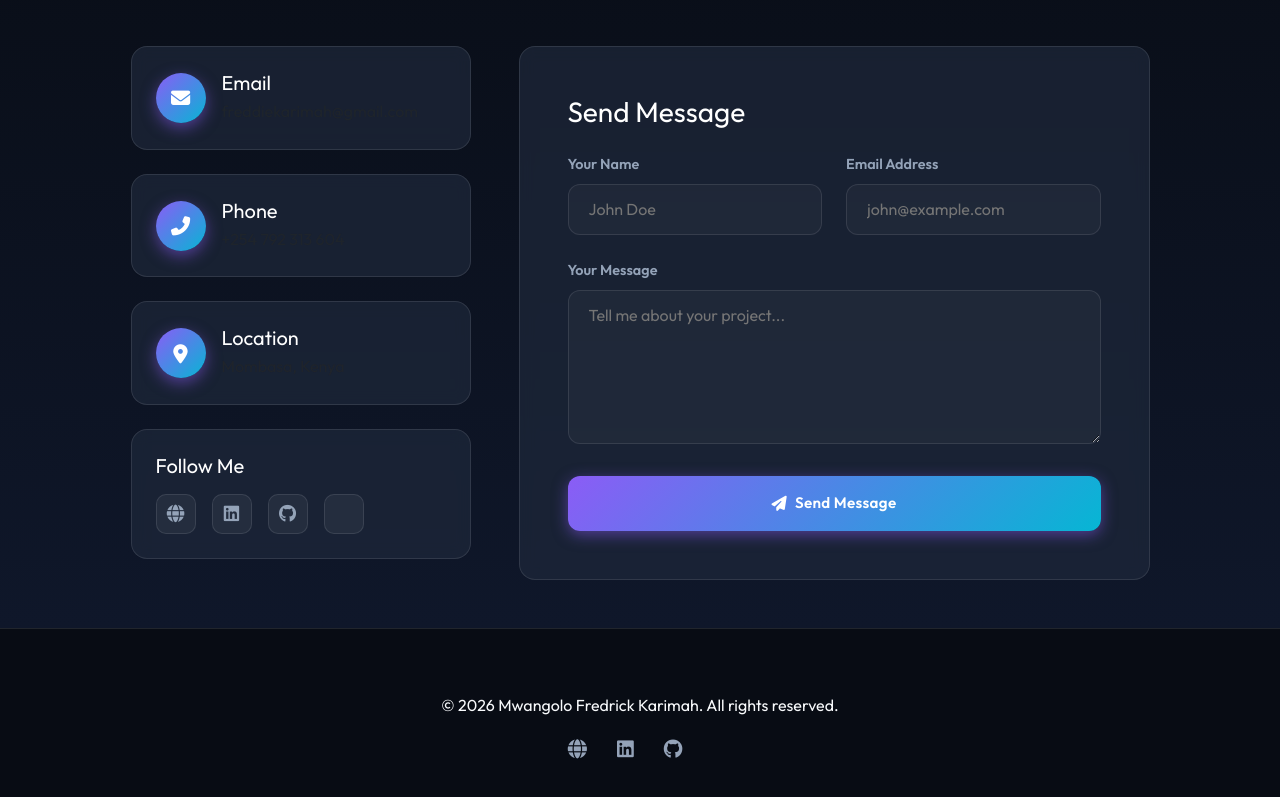
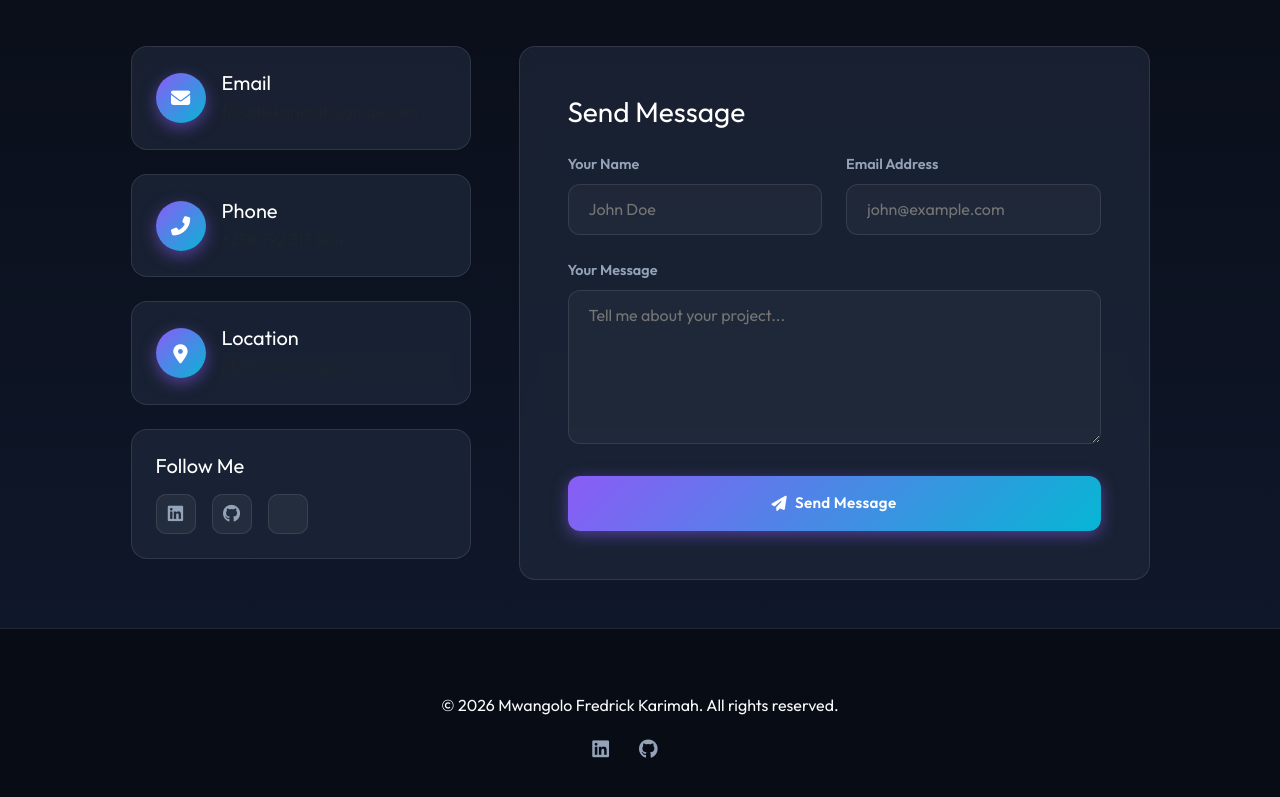
Before and after one commit to Karim08F/Port4lio, a React (Vite) app: page /contact in a window 1280 px wide. Shown: the part 197-994 px from the top of the page. Built offline with nearby package versions, Linux system fonts and the light colour scheme.

Commit message:
style: replace favicon with globe icon and remove redundant website links

```diff
--- a/src/components/Footer.jsx
+++ b/src/components/Footer.jsx
@@ -5,7 +5,6 @@ const Footer = () => {
         <footer>
             <p>&copy; {new Date().getFullYear()} Mwangolo Fredrick Karimah. All rights reserved.</p>
             <div className="social-links">
-                <a href="https://mwangolo-portfolio.vercel.app/" target="_blank" rel="noopener noreferrer" title="Website"><i className="fas fa-globe"></i></a>
                 <a href="https://www.linkedin.com/in/mwangolo-fredrick-8715b2253?utm_source=share&utm_campaign=share_via&utm_content=profile&utm_medium=android_app" target="_blank" rel="noopener noreferrer" title="LinkedIn"><i className="fab fa-linkedin"></i></a>
                 <a href="https://github.com/Karim08F" target="_blank" rel="noopener noreferrer" title="GitHub"><i className="fab fa-github"></i></a>
                 <a href="https://x.com/karimfred08" target="_blank" rel="noopener noreferrer" title="Twitter"><i className="fab fa-x-twitter"></i></a>
--- a/src/pages/Contact.jsx
+++ b/src/pages/Contact.jsx
@@ -70,9 +70,6 @@ const Contact = () => {
                             <div className="glass-card p-4 mt-4 fade-in">
                                 <h5 className="mb-3 text-white">Follow Me</h5>
                                 <div className="d-flex gap-3">
-                                    <a href="https://mwangolo-portfolio.vercel.app/" target="_blank" rel="noopener noreferrer" className="social-icon-btn" title="Website">
-                                        <i className="fas fa-globe"></i>
-                                    </a>
                                     <a href="https://www.linkedin.com/in/mwangolo-fredrick-8715b2253?utm_source=share&utm_campaign=share_via&utm_content=profile&utm_medium=android_app" target="_blank" rel="noopener noreferrer" className="social-icon-btn" title="LinkedIn">
                                         <i className="fab fa-linkedin"></i>
                                     </a>
```
Also changed, not shown: public/favicon.svg.
